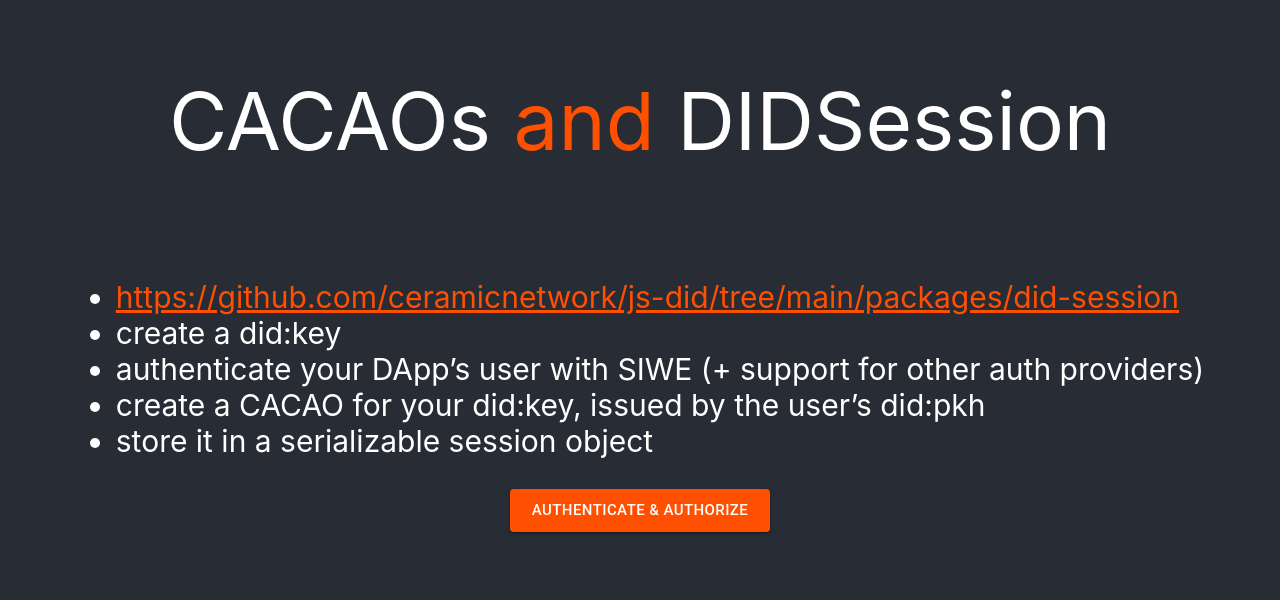
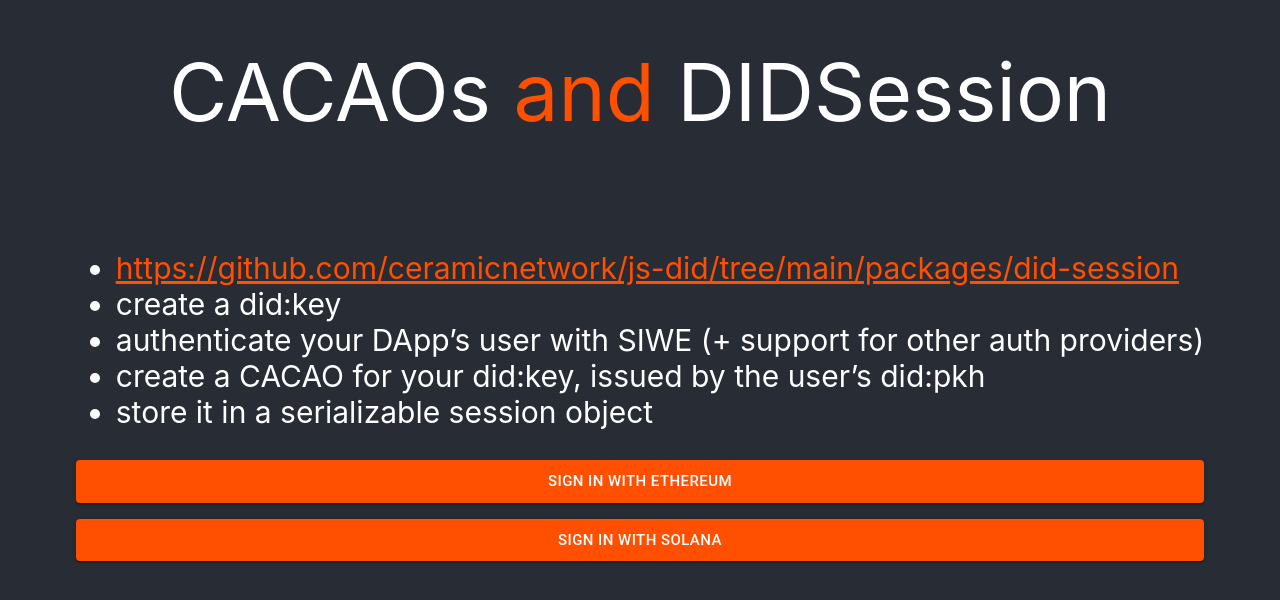
Before and after one commit to ChainAgnostic/session-demo, a React (Create React App) app: page / in a window 1280 px wide. Shown: the part 138-738 px from the top of the page. Built offline with nearby package versions, Linux system fonts and the light colour scheme.

Commit message:
Implemented Sign In With Solana

```diff
--- a/src/components/DIDSessionDemoHandler.tsx
+++ b/src/components/DIDSessionDemoHandler.tsx
@@ -1,10 +1,13 @@
 import detectEthereumProvider from '@metamask/detect-provider'
 import { EthereumAuthProvider } from '@ceramicnetwork/blockchain-utils-linking'
-import { DIDSession } from 'did-session'
+import { DIDSession, createDIDKey, createDIDCacao } from 'did-session'
+import { Cacao, SiwsMessage } from 'ceramic-cacao'
 import React, { useState } from 'react'
 import Button from '@mui/material/Button';
 import { styled } from '@mui/material/styles';
 import { Stack, TextField } from '@mui/material'
+import { randomBytes, randomString } from '@stablelib/random'
+import { toString } from 'uint8arrays/to-string'
 
 const MessageTextField = styled(TextField)({
   '& .MuiOutlinedInput-root': {
@@ -19,22 +22,79 @@
 
 function DIDSessionDemoHandler() {
   const [session, setSession] = useState<DIDSession>()
+  const oneWeek = 60 * 60 * 24 * 7
+  const solanaMainNetChainRef = '5eykt4UsFv8P8NJdTREpY1vzqKqZKvdp'
+  const resources = ['test-resource', 'another-test-resource']
+  const domain = 'YourAppName'
 
-  const authenticate = async () => {
+
+  const signInWithEthereum = async () => {
     const ethProvider = await detectEthereumProvider();
     const addresses = await (window.ethereum as any).request({ method: 'eth_requestAccounts' })
     const authProvider = new EthereumAuthProvider(ethProvider, addresses[0])
 
-    const oneWeek = 60 * 60 * 24 * 7
-
     const session = await DIDSession.authorize(
       authProvider,
       {
-        resources: ['test-resource', 'another-test-resource'],
+        resources: resources,
         expiresInSecs: oneWeek,
-        domain: 'YourAppName'
+        domain: domain
       })
     setSession(session)
+  }
+
+  const signInWithSolana = async () => {
+    if ('phantom' in window) {
+      const anyWindow: any = window
+      const solProvider = anyWindow.phantom?.solana
+
+      if (!solProvider?.isPhantom) {
+        window.alert('You need to have the Phantom Wallet installed to log in with Solana')
+        return
+      }
+
+      await solProvider?.connect()
+
+      const keySeed = randomBytes(32)
+      const didKey = await createDIDKey(keySeed)
+      const now = Date.now()
+      const issuedAt = (new Date(now)).toISOString()
+      const expirationTime = (new Date(now + oneWeek * 1000)).toISOString()
+      // Just using this message to match the default message we get in signInWithEthereum
+      const statement = 'Give this application access to some of your data on Ceramic'
+
+      const siwsMessage = new SiwsMessage({
+        domain: domain,
+        address: solProvider?.publicKey.toString(),
+        statement: statement,
+        uri: didKey.id,
+        version: '1',
+        nonce: randomString(10),
+        issuedAt: issuedAt,
+        expirationTime: expirationTime,
+        chainId: solanaMainNetChainRef,
+        resources: resources,
+      })
+
+      console.log(solProvider)
+
+      const encodedMessage = new TextEncoder().encode(siwsMessage.toMessage())
+      const result = await solProvider?.signMessage(encodedMessage)
+      const signature = toString(result.signature, 'base58btc')
+      siwsMessage.signature = signature
+
+      const cacao = Cacao.fromSiwsMessage(siwsMessage)
+      const did = await createDIDCacao(didKey, cacao)
+      const session = new DIDSession({
+        keySeed: keySeed,
+        cacao: cacao,
+        did: did
+      })
+
+      setSession(session)
+    } else {
+      window.alert('You need to have the Phantom Wallet installed to log in with Solana')
+    }
   }
 
   const log = (message: string) => {
@@ -57,13 +117,22 @@
 
   const renderUnauthenticated = () => {
     return (
-      <Button
-        variant="contained"
-        size="large"
-        onClick={authenticate}
-      >
-        Authenticate & Authorize
-      </Button>
+      <Stack spacing={2}>
+        <Button
+          variant="contained"
+          size="large"
+          onClick={signInWithEthereum}
+        >
+          Sign In With Ethereum
+        </Button>
+        <Button
+          variant="contained"
+          size="large"
+          onClick={signInWithSolana}
+        >
+          Sign In With Solana
+        </Button>
+      </Stack>
     )
   }
 
```
